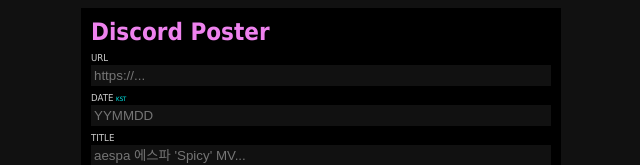
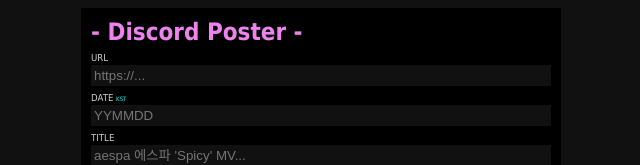
Before and after one commit to aeholic/dmf, a website: page index.html in a window 1280 px wide. Shown: the top 165 px of the page, without its empty margins (319-959 px from the left). Drawn offline with nearby package versions, Linux system fonts and the light colour scheme.

Commit message:
fixed headline

```diff
--- a/index.html
+++ b/index.html
@@ -10,7 +10,7 @@
 <body>
   <div id="wrapper">
     <div id="discordposter">
-      <h2>Discord Poster</h2>
+      <h2>- Discord Poster -</h2>
       <form id="form">
         <label>URL</label>
         <input type="text" id="url" autocomplete="off" placeholder="https://..." name="url" />
```
